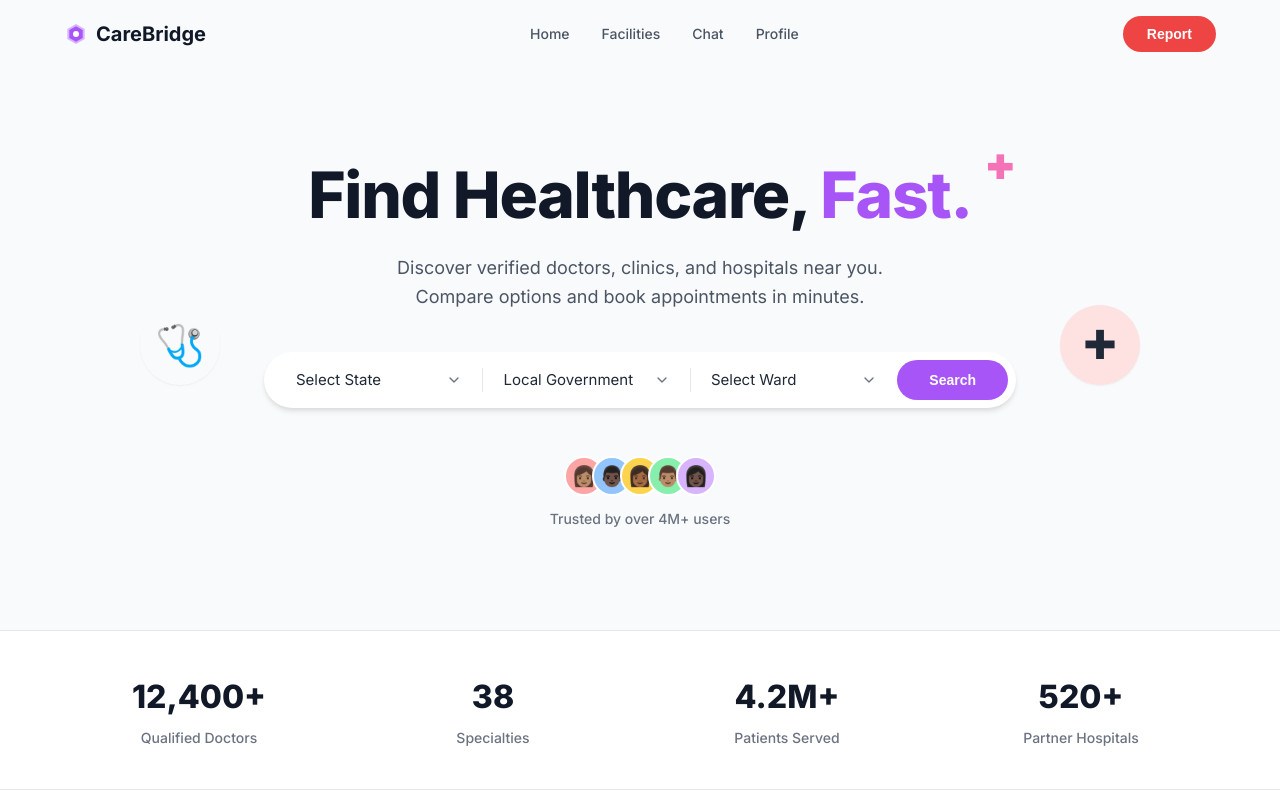
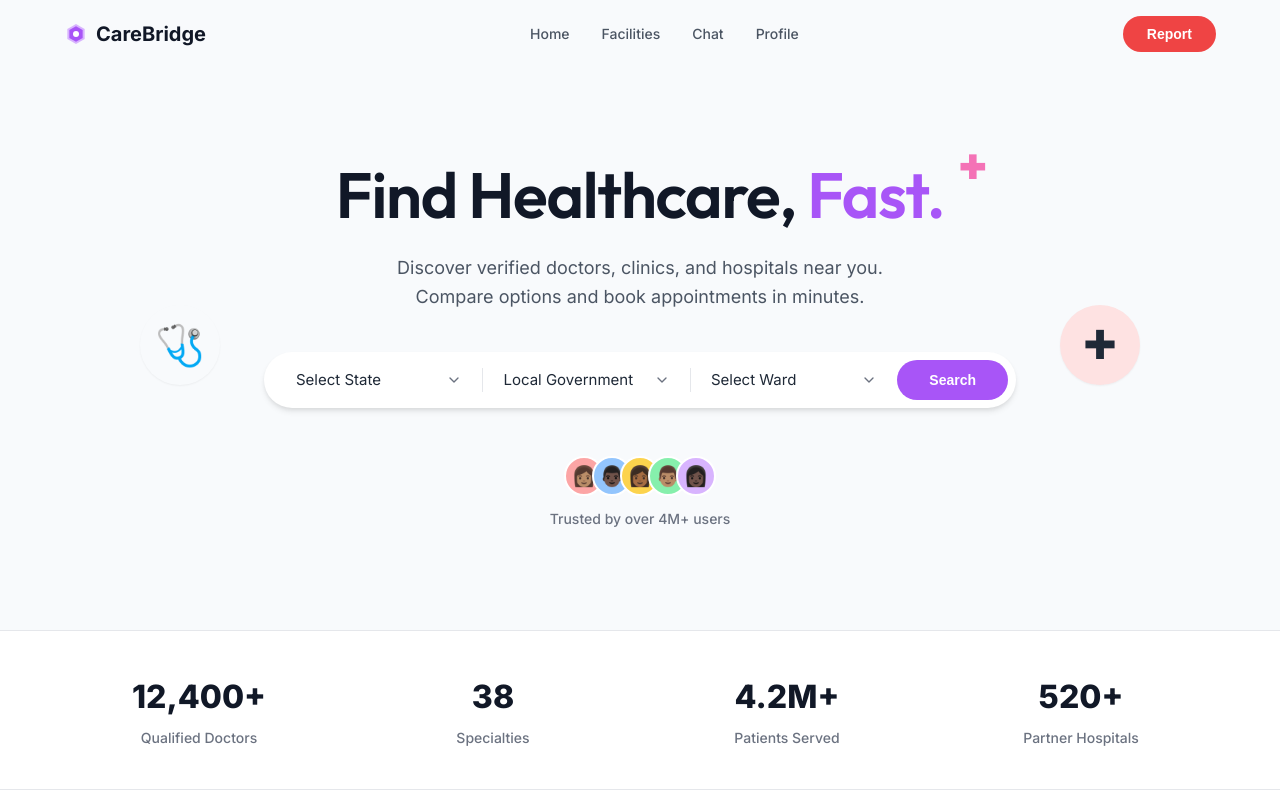
Before and after one commit to mayowa-kalejaiye/spatialcare-frontend, a Next.js app: page / in a window 1280 px wide. Shown: the top 800 px of the page. Built offline with nearby package versions, Linux system fonts and the light colour scheme.

Commit message:
Update routing, fonts, dropdown, and report modal

```diff
--- a/src/app/globals.css
+++ b/src/app/globals.css
@@ -1,4 +1,4 @@
-@import url('https://fonts.googleapis.com/css2?family=Inter:wght@300;400;500;600;700;800;900&display=swap');
+@import url('https://fonts.googleapis.com/css2?family=Inter:wght@300;400;500;600;700;800;900&family=Outfit:wght@400;500;600;700;800;900&display=swap');
 
 /* ===== CSS RESET & BASE ===== */
 *, *::before, *::after {
--- a/src/components/Hero.module.css
+++ b/src/components/Hero.module.css
@@ -14,7 +14,8 @@
 
 .headline {
   font-size: clamp(40px, 6vw, 64px);
-  font-weight: 800;
+  font-weight: 600;
+  font-family: 'Outfit', sans-serif;
   color: var(--gray-900);
   line-height: 1.1;
   letter-spacing: -0.02em;
@@ -156,29 +157,35 @@
   .hero {
     padding: 120px 0 80px;
   }
+
   .searchBar {
     flex-direction: column;
     border-radius: var(--radius-lg);
     padding: 16px;
   }
+
   .dropdownGroup {
     flex-direction: column;
     width: 100%;
     margin-bottom: 16px;
   }
+
   .searchDropdown {
     width: 100%;
     padding: 12px;
     border: 1px solid var(--gray-200);
     border-radius: var(--radius-md);
   }
+
   .divider {
     display: none;
   }
+
   .searchBar .btn {
     width: 100%;
     justify-content: center;
   }
+
   .floatLeft,
   .floatRight {
     display: none;
```
